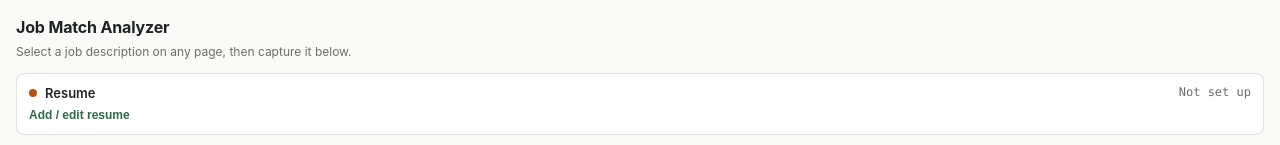
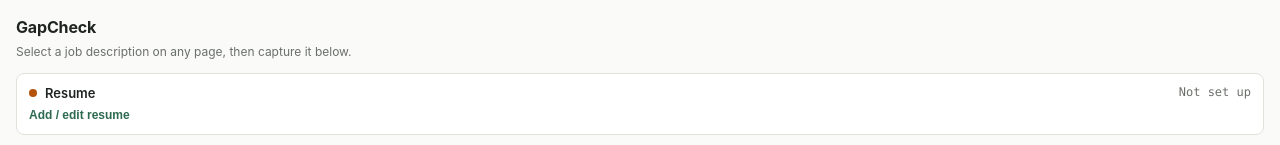
Before and after one commit to robsassack/gapcheck, a browser extension: page sidepanel.html in a window 1280 px wide. Shown: the top 145 px of the page. Drawn offline with Linux system fonts and the light colour scheme.

Commit message:
Add GapCheck extension name

```diff
--- a/sidepanel.html
+++ b/sidepanel.html
@@ -2,12 +2,12 @@
 <html lang="en">
 <head>
   <meta charset="UTF-8" />
-  <title>Job Match Analyzer</title>
+  <title>GapCheck</title>
   <link rel="stylesheet" href="panel.css" />
 </head>
 <body>
   <header class="app-header">
-    <h1>Job Match Analyzer</h1>
+    <h1>GapCheck</h1>
     <p class="subtitle">Select a job description on any page, then capture it below.</p>
   </header>
 
```
Also changed, not shown: options.html (+1 -1 lines), manifest.json.
